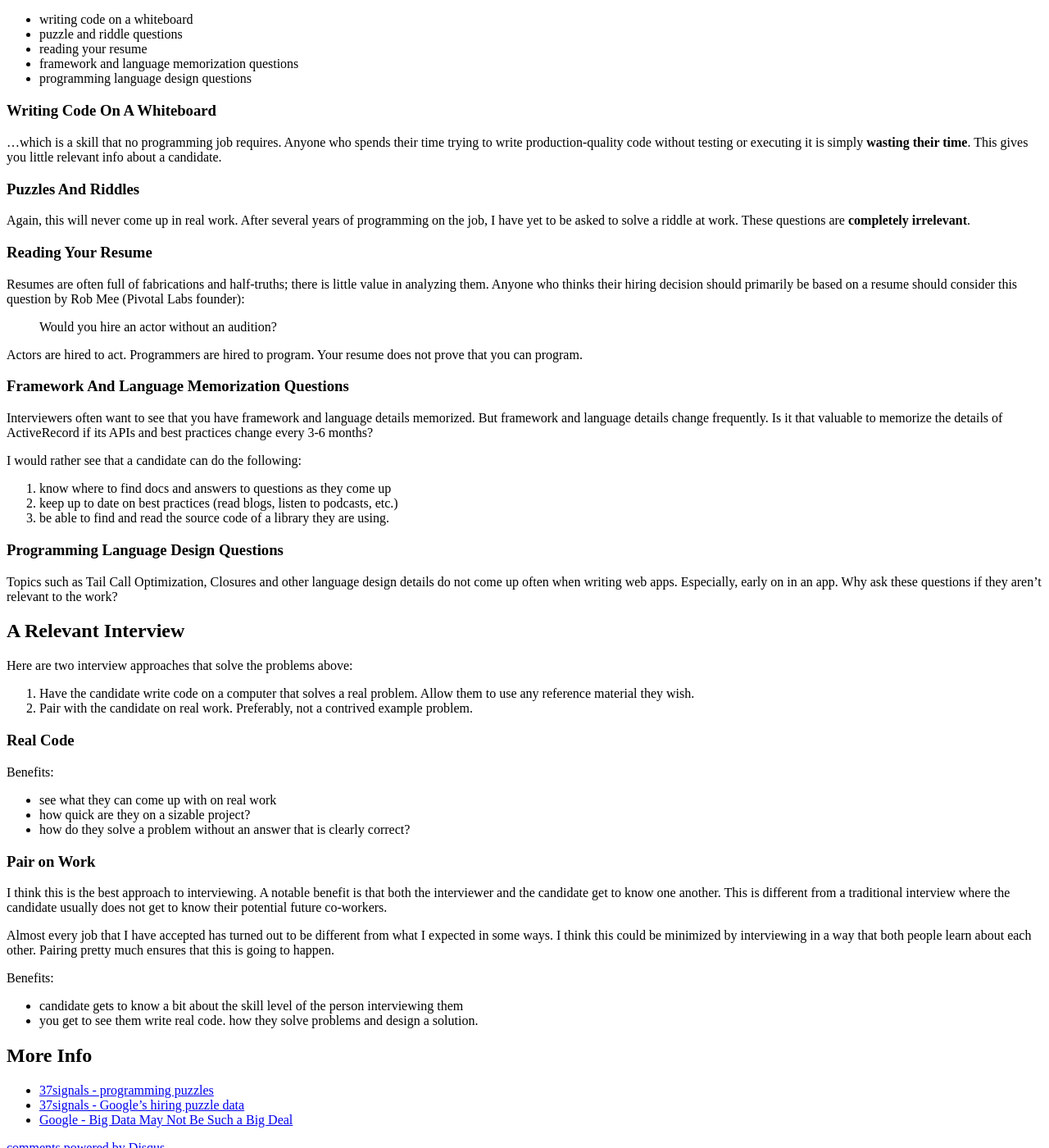
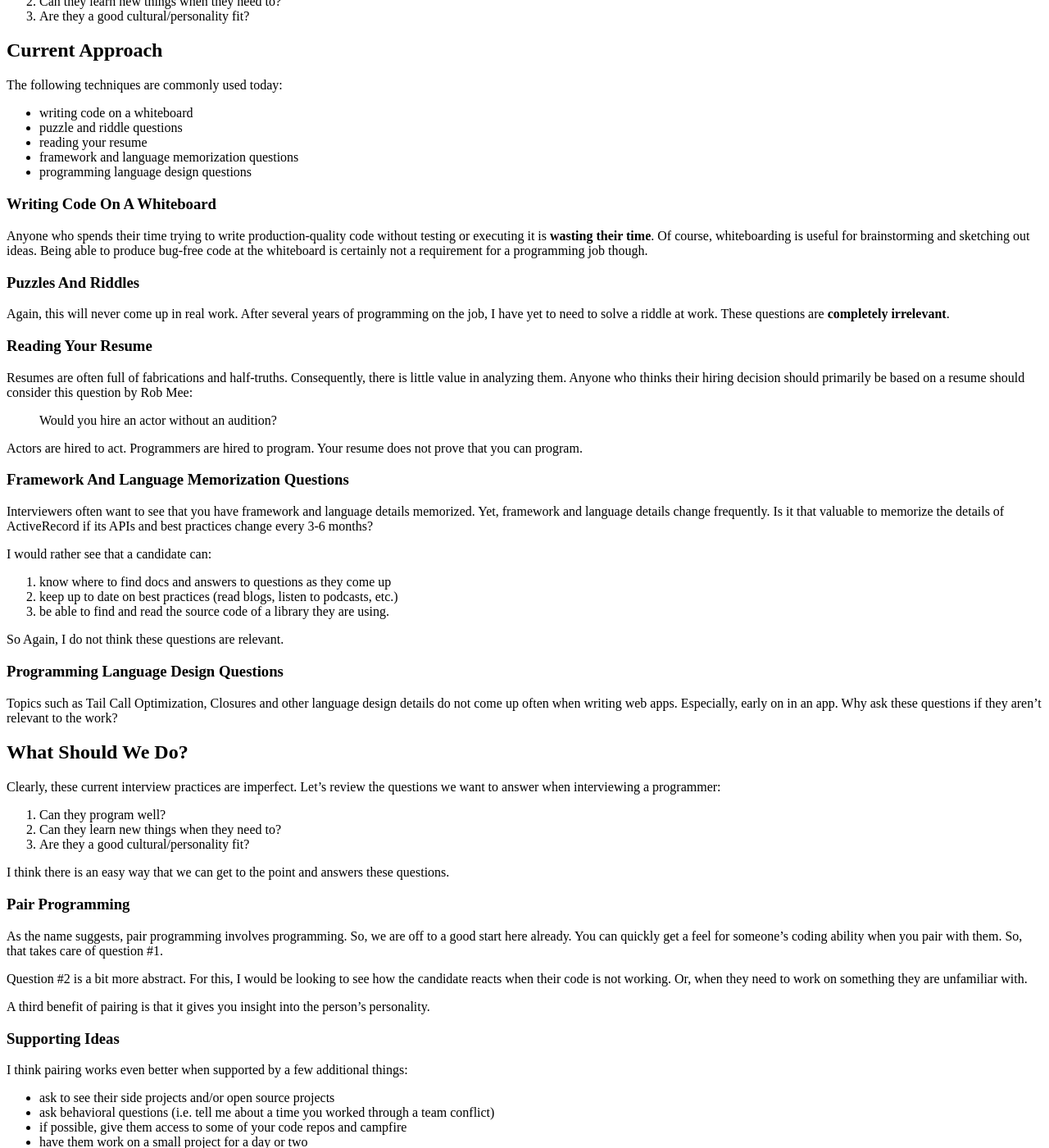
Before and after one commit to ao140505/ao140505.github.io, a Jekyll site: the page built from _posts/2013-07-23-a-better-technical-interview.markdown, in a window 1280 px wide and 1400 px high, scrolled down 844 px. Shown: the whole window at 82% size. Built offline with Jekyll 4.4.1, drawn with Linux system fonts in a browser that asks for light colours; some web fonts are replaced; Markdown is read by kramdown in place of the engine named in the settings; comment, search, counter and statistics services are not loaded; some of the changed text lies outside the part shown.

Commit message:
changes to post about interviews

```diff
--- a/_posts/2013-07-23-a-better-technical-interview.markdown
+++ b/_posts/2013-07-23-a-better-technical-interview.markdown
@@ -7,7 +7,7 @@ comments: true
 keywords: "interview, interviewing, technical interviews, how to interview"
 ---
 
-![imagine a world...where interviews are relevant](http://i.qkme.me/3va13d.jpg)
+![imagine a world...where interviews are relevant](/img/imagine_interviews_relevant.jpg)
 
 Eight months ago, I was asked my first whiteboarding question during an
 interview. I had to write a ruby method that used an algorithm I
@@ -18,13 +18,13 @@ Whiteboarding, API quizzes, and riddles are very common interviewing
 techniques these days. I think this is a poor approach to interviewing
 and will outline suggestions for more effective interview techniques.
 
-## Interview Purpose
+## Interview Goals
 
-I think a good interview should at least answer the following three
-questions:
+I think a good interview should at least answer the following
+questions about a candidate:
 
-1. Does the candidate know how to do the job?
-1. Can they learn new things as needed?
+1. Can they program well?
+1. Can they learn new things when they need to?
 1. Are they a good cultural/personality fit?
 
 ## Current Approach
@@ -39,23 +39,24 @@ The following techniques are commonly used today:
 
 ### Writing Code On A Whiteboard
 
-...which is a skill that no programming job requires. Anyone who spends
-their time trying to write production-quality code without testing or
-executing it is simply **wasting their time**. This gives you
-little relevant info about a candidate.
+Anyone who spends their time trying to write production-quality code
+without testing or executing it is **wasting their time**. Of course,
+whiteboarding is useful for brainstorming and sketching out ideas.
+Being able to produce bug-free code at the whiteboard is
+certainly not a requirement for a programming job though.
 
 ### Puzzles And Riddles
 
 Again, this will never come up in real work. After
-several years of programming on the job, I have yet to be asked to solve a riddle
+several years of programming on the job, I have yet to need to solve a riddle
 at work. These questions are **completely irrelevant**.
 
 ### Reading Your Resume
 
-Resumes are often full of fabrications and half-truths; there is
+Resumes are often full of fabrications and half-truths. Consequently, there is
 little value in analyzing them.  Anyone who thinks their hiring
 decision should primarily be based on a resume should consider this question
-by Rob Mee (Pivotal Labs founder):
+by Rob Mee:
 
 > Would you hire an actor without an audition?
 
@@ -65,16 +66,18 @@ does not prove that you can program.
 ### Framework And Language Memorization Questions
 
 Interviewers often want to see that you have framework and language details memorized.
-But framework and language details change frequently. Is it that
+Yet, framework and language details change frequently. Is it that
 valuable to memorize the details of ActiveRecord if
 its APIs and best practices change every 3-6 months?
 
-I would rather see that a candidate can do the following:
+I would rather see that a candidate can:
 
 1. know where to find docs and answers to questions as they come up
 2. keep up to date on best practices (read blogs, listen to podcasts,
    etc.)
 3. be able to find and read the source code of a library they are using.
+
+So Again, I do not think these questions are relevant.
 
 ### Programming Language Design Questions
 
@@ -83,45 +86,62 @@ design details do not come up often when writing web apps.
 Especially, early on in an app.  Why ask these questions if they
 aren't relevant to the work?
 
-## A Relevant Interview
+## What Should We Do?
 
-Here are two interview approaches that solve the
-problems above:
+Clearly, these current interview practices are imperfect.
+Let's review the questions we want to answer when interviewing a
+programmer:
 
-1. Have the candidate write code on a computer that solves a real
-   problem. Allow them to use any reference material they wish.
-1. Pair with the candidate on real work. Preferably, not a contrived
-   example problem.
+1. Can they program well?
+1. Can they learn new things when they need to?
+1. Are they a good cultural/personality fit?
 
-### Real Code
+I think there is an easy way that we can get to the point and answers these
+questions.
 
-Benefits:
+### Pair Programming
 
-* see what they can come up with on real work
-* how quick are they on a sizable project?
-* how do they solve a problem without an answer that is clearly correct?
+As the name suggests, pair programming involves programming. So,
+we are off to a good start here already. You can quickly get a
+feel for someone's coding ability when you pair with them. So, that
+takes care of question #1.
 
-### Pair on Work
+Question #2 is a bit more abstract. For this, I would be looking to see
+how the candidate reacts when their code is not working. Or, when they
+need to work on something they are unfamiliar with.
 
-I think this is the best approach to interviewing. A
-notable benefit is that both the interviewer and the candidate get to
-know one another. This is different from a traditional interview where
-the candidate usually does not get to know their potential future
-co-workers.
+A third benefit of pairing is that it gives you insight into the person's
+personality.
 
-Almost every job that I have accepted has turned out to be different
-from what I expected in some ways. I think this could be minimized by
-interviewing in a way that both people learn about each other. Pairing
-pretty much ensures that this is going to happen.
+### Supporting Ideas
 
-Benefits:
+I think pairing works even better when supported by a few additional things:
 
-* candidate gets to know a bit about the skill level of the person
-  interviewing them
-* you get to see them write real code. how they solve problems and
-  design a solution.
+* ask to see their side projects and/or open source projects
+* ask behavioral questions (i.e. tell me about a time you worked through
+  a team conflict)
+* if possible, give them access to some of your code repos and campfire
+* have them work on a small project for a day or two
 
-## More Info
+### Benefits:
+
+One of the things that I like best about pairing to interview is
+that candidate gets to learn about you. In a traditional interview,
+it can be tricky to determine the interviewer's skill level when all they
+are doing is asking you how to code up a Fibonacci method or implement a
+stack. With pairing, they can get a feel for your skill by interacting
+with you.
+
+With this approach, both parties leave the interview better informed. I
+think this is great as it should serve to minimize post-hiring surprises
+on the job.
+
+Ultimately, this approach forces the interviewer to use their
+best judgment to make the hiring call more than they would have to in a
+traditional interview. It is no longer about the candidate getting x of n
+questions correct. It is less clear than that, but more relevant.
+
+## Further Reading
 
 * [37signals - programming puzzles](http://37signals.com/svn/posts/3071-why-we-dont-hire-programmers-based-on-puzzles-api-quizzes-math-riddles-or-other-parlor-tricks)
 * [37signals - Google's hiring puzzle data](http://37signals.com/svn/posts/3543-google-uses-big-data-to-prove-hiring-puzzles-useless-and-gpas-meaningless)
```
Also changed, not shown: img/imagine_interviews_relevant.jpg (added).
